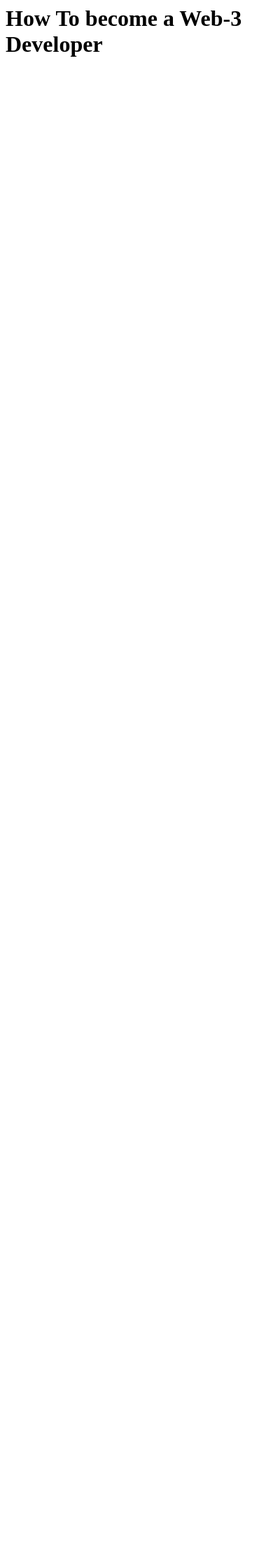
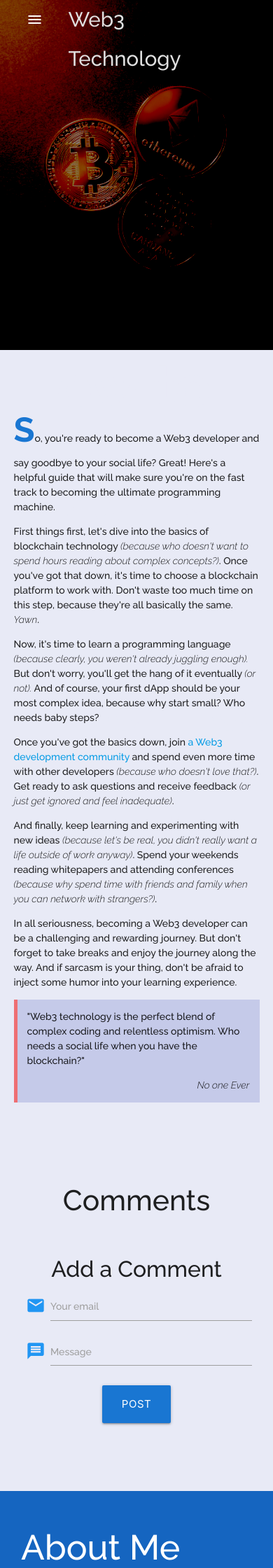
Before and after one commit to Kingkobi01/BackendSystems, a PHP site: page / in a window 390 px wide; the page is wider, and only the part inside the window is pictured. Shown: the top 2240 px of that part at 70% size. Before the commit the page ends 81 px from the top of that part, so only its background shows below. Run offline with PHP 8.4, Linux system fonts and the light colour scheme; data that the repository does not hold is empty.

Commit message:
Comment Functionality

```diff
--- /dev/null
+++ b/blog_site/config/dbconnect.php
@@ -0,0 +1,2 @@
+<?php
+$connection = mysqli_connect('localhost', "root", "", "blog_site");
--- /dev/null
+++ b/blog_site/css/style.css
@@ -0,0 +1,57 @@
+body {
+	font-family: Raleway;
+}
+
+header {
+	background-color: rgb(134, 130, 130);
+	background-image: url(../img/pexels-jonathan-borba-14269507.jpg);
+	background-blend-mode: color-burn;
+	background-size: cover;
+	background-position: center;
+	height: 1000px;
+}
+
+nav {
+	margin-bottom: 450px;
+}
+
+.section {
+	margin-block: 3.5em;
+}
+
+.section>p>span {
+	font-size: 3.5rem;
+	font-weight: bold;
+}
+
+.title {
+	font-weight: bold;
+	font-size: 6rem;
+}
+
+#mobile-menu {
+	padding-top: 1em;
+}
+
+blockquote {
+	margin: 1em 0;
+	padding: 1em;
+}
+
+cite {
+	display: block;
+	text-align: right;
+	margin-top: 1em;
+}
+
+.comment {
+	border-radius: 9px;
+}
+
+@media screen and (max-width:640px) {
+	header {
+		max-height: 500px;
+	}
+
+
+}
--- a/blog_site/index.php
+++ b/blog_site/index.php
@@ -1 +1,22 @@
-<?= "<h1>How To become a Web-3 Developer</h1>" ?>
+<?php
+include('./templates/header.php');
+?>
+
+<body class="indigo lighten-5">
+
+	<div class="container section">
+		<p><span class="blue-text text-darken-2">S</span>o, you're ready to become a Web3 developer and say goodbye to your social life? Great! Here's a helpful guide that will make sure you're on the fast track to becoming the ultimate programming machine.</p>
+		<p>First things first, let's dive into the basics of blockchain technology <i>(because who doesn't want to spend hours reading about complex concepts?)</i>. Once you've got that down, it's time to choose a blockchain platform to work with. Don't waste too much time on this step, because they're all basically the same. <i>Yawn</i>.</p>
+
+		<p>Now, it's time to learn a programming language <i>(because clearly, you weren't already juggling enough). </i>But don't worry, you'll get the hang of it eventually <i>(or not).</i> And of course, your first dApp should be your most complex idea, because why start small? Who needs baby steps?</p>
+		<p>Once you've got the basics down, join <a href="https://ethereum.org/developers/" target="_blank"> a Web3 development community</a> and spend even more time with other developers <i>(because who doesn't love that?)</i>. Get ready to ask questions and receive feedback <i>(or just get ignored and feel inadequate)</i>.</p>
+		<p>And finally, keep learning and experimenting with new ideas <i>(because let's be real, you didn't really want a life outside of work anyway)</i>. Spend your weekends reading whitepapers and attending conferences <i>(because why spend time with friends and family when you can network with strangers?)</i>.</p>
+		<p>In all seriousness, becoming a Web3 developer can be a challenging and rewarding journey. But don't forget to take breaks and enjoy the journey along the way. And if sarcasm is your thing, don't be afraid to inject some humor into your learning experience.</p>
+
+		<blockquote class="indigo lighten-4">"Web3 technology is the perfect blend of complex coding and relentless optimism. Who needs a social life when you have the blockchain?" <cite>No one Ever</cite> </blockquote>
+
+	</div>
+	<?php
+	include('./templates/comments.php');
+	include('./templates/footer.php');
+	?>
--- /dev/null
+++ b/blog_site/templates/comments.php
@@ -0,0 +1,85 @@
+<?php
+
+include('./config/dbconnect.php');
+
+
+$query = "SELECT * from `comments`";
+$result = mysqli_query($connection, $query);
+if ($result) {
+	$comments = mysqli_fetch_all($result, MYSQLI_ASSOC);
+
+	// print_r($comments);
+
+	function getUsernameAndComment($comment, $connection)
+	{
+		$id = $comment['owner_id'];
+		$message = $comment['message'];
+
+		$query_for_user = "SELECT `username` from `users` WHERE  `id` = '$id'";
+
+		$user_result = mysqli_query($connection, $query_for_user);
+
+		if ($user_result) {
+			$username = mysqli_fetch_all($user_result, MYSQLI_ASSOC);
+			$username = $username[0]['username'];
+			return ['username' => $username, 'message' => $message];
+		}
+	}
+}
+
+?>
+
+<div class="container section center" id="comments">
+	<h3>Comments</h3>
+	<div class="row">
+		<?php
+		foreach ($comments as $comm) { ?>
+			<div class="col s12 m5 offset-m1">
+				<div class="card comment hoverable">
+					<p class="card-title">
+						<?= getUsernameAndComment($comm, $connection)['username']; ?>
+					</p>
+					<div class="card-description">
+						<p>
+							<?= getUsernameAndComment($comm, $connection)['message']; ?>
+
+						</p>
+					</div>
+					<div class="card-action">
+						<a href="" class="btn btn-floating cyan">
+
+							<i class="material-icons ">edit</i>
+						</a>
+						<a href="" class="btn btn-floating cyan">
+
+							<i class="material-icons red-text">delete</i>
+						</a>
+					</div>
+				</div>
+			</div>
+
+		<?php
+		}
+		?>
+	</div>
+	<div class="row">
+		<div class="col s12 m10 l8 center">
+			<h4>Add a Comment</h4>
+			<form action="comments.php" method="post">
+				<div class="input-field">
+					<i class="material-icons prefix blue-text">email</i>
+					<input type="email" name="email" id="email">
+					<label for="email">Your email</label>
+				</div>
+				<div class="input-field">
+					<i class="material-icons prefix blue-text">message</i>
+					<textarea class="materialize-textarea" name="message" id="message"></textarea>
+					<label for="message">Message</label>
+				</div>
+				<div class="input-field">
+					<input type="submit" value="POST" class="btn-large blue darken-2 wave-effect wave-circle">
+				</div>
+			</form>
+		</div>
+	</div>
+</div>
--- a/blog_site/templates/footer.php
+++ b/blog_site/templates/footer.php
@@ -0,0 +1,42 @@
+<footer class="page-footer blue darken-3">
+	<div class="container">
+		<div class="row">
+			<div class="col s12 l6">
+				<h2>About Me</h2>
+				<p>Lorem ipsum dolor sit amet consectetur adipisicing elit. Explicabo nihil, repellendus inventore
+					laudantium cupiditate veritatis ex officiis unde quisquam labore!</p>
+				<p>Lorem, ipsum dolor sit amet consectetur adipisicing elit. Vitae omnis earum quibusdam obcaecati
+					error. Ab fugiat ipsum neque omnis id!</p>
+
+
+			</div>
+			<div class="col s12 l4 offset-l2">
+				<h2>Connect</h2>
+				<ul>
+					<li style="padding-block: .275em;"><a class="grey-text text-lighten-3 hoverable" href="">Twitter</a></li>
+					<li style="padding-block: .275em;"><a class="grey-text text-lighten-3 hoverable" href="">Facebook</a></li>
+					<li style="padding-block: .275em;"><a class="grey-text text-lighten-3 hoverable" href="">LinkedIn</a></li>
+					<li style="padding-block: .275em;"><a class="grey-text text-lighten-3 hoverable" href="">Github</a></li>
+				</ul>
+			</div>
+		</div>
+	</div>
+	<div class="footer-copyright indigo darken-4">
+		<div class="container center-align">
+			&copy; <?= date('Y') ?> Papa Kwabena Boakye Yiadom
+		</div>
+	</div>
+</footer>
+</body>
+
+<script src="https://ajax.googleapis.com/ajax/libs/jquery/3.4.1/jquery.min.js"></script>
+<!-- Compiled and minified JavaScript -->
+<script src="https://cdnjs.cloudflare.com/ajax/libs/materialize/1.0.0/js/materialize.min.js"></script>
+
+<script>
+	$(document).ready(() => {
+		$('.sidenav').sidenav();
+	})
+</script>
+
+</html>
--- a/blog_site/templates/header.php
+++ b/blog_site/templates/header.php
@@ -0,0 +1,45 @@
+<!DOCTYPE html>
+<html lang="en">
+
+<head>
+	<meta charset="UTF-8">
+	<meta http-equiv="X-UA-Compatible" content="IE=edge">
+	<meta name="viewport" content="width=device-width, initial-scale=1.0">
+
+	<link rel="stylesheet" href="https://cdnjs.cloudflare.com/ajax/libs/font-awesome/5.15.1/css/all.min.css">
+	<link rel="preconnect" href="https://fonts.googleapis.com">
+	<link rel="preconnect" href="https://fonts.gstatic.com" crossorigin>
+	<link href="https://fonts.googleapis.com/css2?family=Raleway:ital,wght@0,500;0,700;1,300&display=swap" rel="stylesheet">
+	<!-- Compiled and minified CSS -->
+	<link rel="stylesheet" href="https://cdnjs.cloudflare.com/ajax/libs/materialize/1.0.0/css/materialize.min.css">
+	<!-- Material Icons -->
+	<link href="https://fonts.googleapis.com/icon?family=Material+Icons" rel="stylesheet">
+	<link rel="stylesheet" href="css/style.css">
+	<title>Blog Site</title>
+</head>
+
+<header>
+	<nav class="nav-wrapper transparent z-depth-0 align-center">
+		<div class="container ">
+			<a href="#" class="brand-logo logo grey-text text-lighten-2">Web3 Technology</a>
+			<a href="#" class="sidenav-trigger" data-target="mobile-menu">
+				<i class=" material-icons">menu</i>
+			</a>
+			<ul class="right hide-on-med-and-down">
+				<li><a href="#">BLOG</a></li>
+				<li><a href="#">COMMENTS</a></li>
+				<li><a href="#">CONTACT</a></li>
+
+			</ul>
+
+			<ul class="sidenav grey lighten-2" id="mobile-menu">
+				<li><a href="#">Blog</a></li>
+				<li><a href="#">Comment</a></li>
+				<li><a href="#">Contact</a></li>
+			</ul>
+		</div>
+	</nav>
+	<div class="container">
+		<h1 class="title align-right indigo-text text-lighten-5">How to Become a Web3 Developer and "Sacrifice Your Social Life"</h1>
+	</div>
+</header>
```
Also changed, not shown: blog_site/img/pexels-jonathan-borba-14269507.jpg (added), blog_site/img/pexels-jonathan-borba-14348484.jpg (added).
